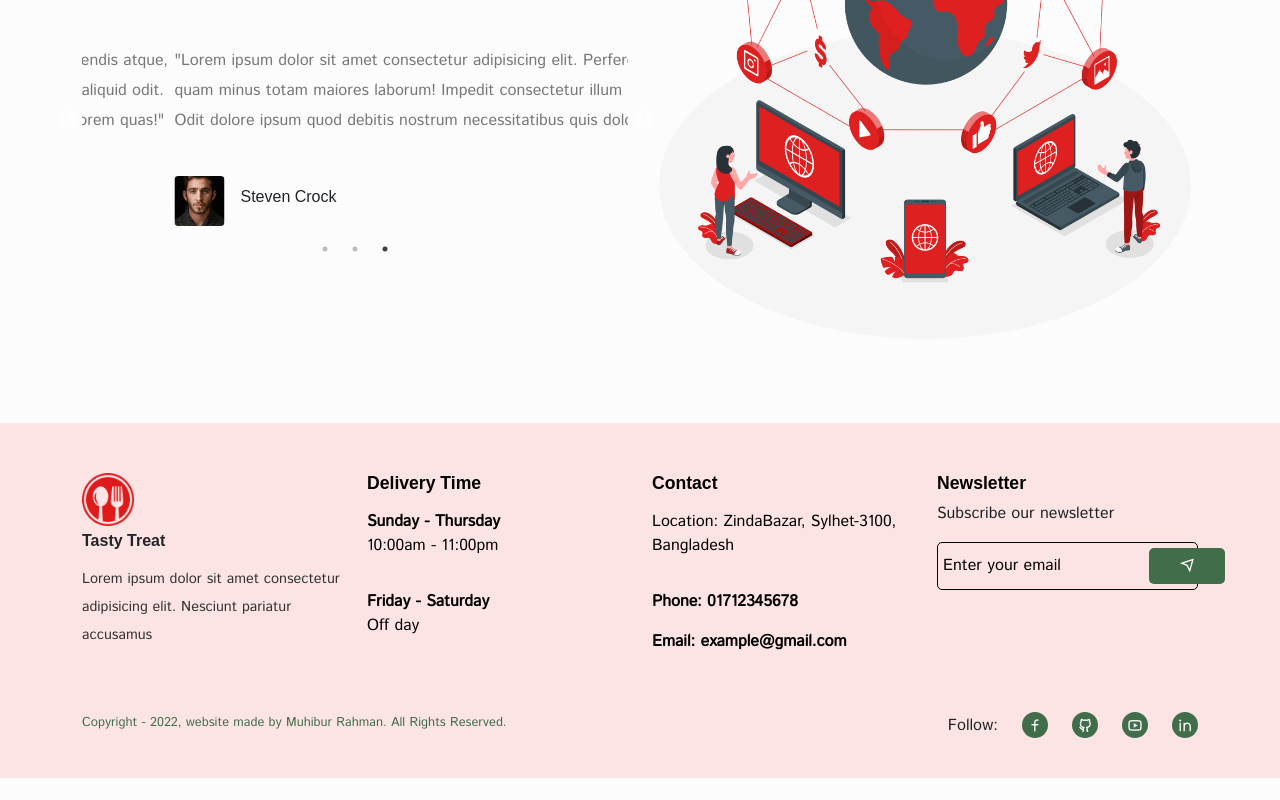
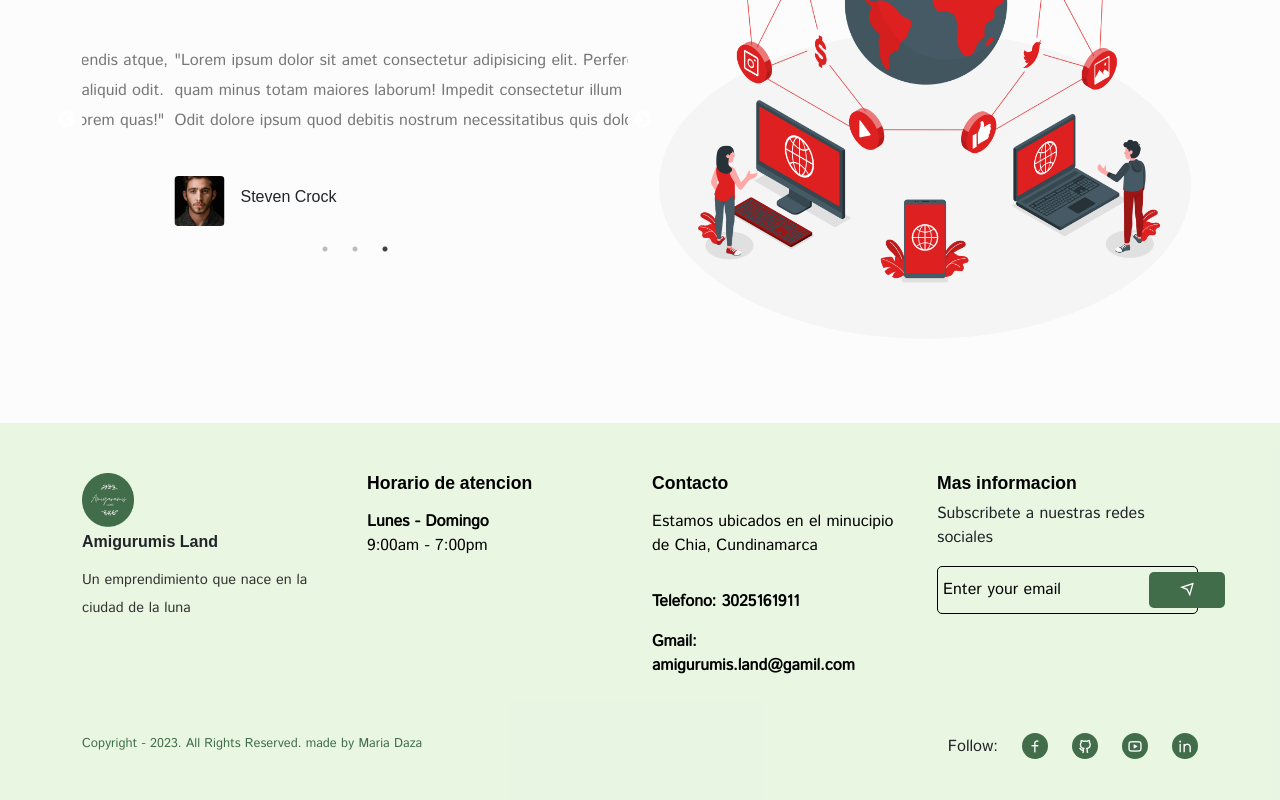
Before and after one commit to Fernanda2209/Amigurumis.Land, a React (Create React App) app: page /home in a window 1280 px wide. Shown: the part 4633-5433 px from the top of the page. Before the commit the page ends 5411 px from the top, so only its background shows below. Built offline with nearby package versions, Linux system fonts and the light colour scheme; a web font is replaced by a local one.

Commit message:
Footer section and contact part

```diff
--- a/src/components/Footer/Footer.jsx
+++ b/src/components/Footer/Footer.jsx
@@ -1,6 +1,6 @@
 import React from "react";
 import { Container, Row, Col, ListGroup, ListGroupItem } from "reactstrap";
-import logo from "../../assets/images/res-logo.png";
+import logo from "../../assets/images/Logo.png";
 
 import "../../styles/footer.css";
 
@@ -14,48 +14,42 @@ const Footer = () => {
           <Col lg="3" md="4" sm="6">
             <div className=" footer__logo text-start">
               <img src={logo} alt="logo" />
-              <h5>Tasty Treat</h5>
+              <h5>Amigurumis Land</h5>
               <p>
-                Lorem ipsum dolor sit amet consectetur adipisicing elit.
-                Nesciunt pariatur accusamus
+              Un emprendimiento que nace en la ciudad de la luna
               </p>
             </div>
           </Col>
 
           <Col lg="3" md="4" sm="6">
-            <h5 className="footer__title">Delivery Time</h5>
+            <h5 className="footer__title">Horario de atencion</h5>
             <ListGroup className="deliver__time-list">
               <ListGroupItem className=" delivery__time-item border-0 ps-0">
-                <span>Sunday - Thursday</span>
-                <p>10:00am - 11:00pm</p>
-              </ListGroupItem>
-
-              <ListGroupItem className=" delivery__time-item border-0 ps-0">
-                <span>Friday - Saturday</span>
-                <p>Off day</p>
+                <span>Lunes - Domingo</span>
+                <p>9:00am - 7:00pm</p>
               </ListGroupItem>
             </ListGroup>
           </Col>
 
           <Col lg="3" md="4" sm="6">
-            <h5 className="footer__title">Contact</h5>
+            <h5 className="footer__title">Contacto</h5>
             <ListGroup className="deliver__time-list">
               <ListGroupItem className=" delivery__time-item border-0 ps-0">
-                <p>Location: ZindaBazar, Sylhet-3100, Bangladesh</p>
+                <p>Estamos ubicados en el minucipio de Chia, Cundinamarca</p>
               </ListGroupItem>
               <ListGroupItem className=" delivery__time-item border-0 ps-0">
-                <span>Phone: 01712345678</span>
+                <span>Telefono: 3025161911</span>
               </ListGroupItem>
 
               <ListGroupItem className=" delivery__time-item border-0 ps-0">
-                <span>Email: example@gmail.com</span>
+                <span>Gmail: amigurumis.land@gamil.com</span>
               </ListGroupItem>
             </ListGroup>
           </Col>
 
           <Col lg="3" md="4" sm="6">
-            <h5 className="footer__title">Newsletter</h5>
-            <p>Subscribe our newsletter</p>
+            <h5 className="footer__title">Mas informacion</h5>
+            <p>Subscribete a nuestras redes sociales</p>
             <div className="newsletter">
               <input type="email" placeholder="Enter your email" />
               <span>
@@ -68,8 +62,8 @@ const Footer = () => {
         <Row className="mt-5">
           <Col lg="6" md="6">
             <p className="copyright__text">
-              Copyright - 2022, website made by Muhibur Rahman. All Rights
-              Reserved.
+              Copyright - 2023. All Rights
+              Reserved. made by Maria Daza
             </p>
           </Col>
           <Col lg="6" md="6">
--- a/src/styles/footer.css
+++ b/src/styles/footer.css
@@ -1,7 +1,7 @@
 .footer {
   padding-top: 50px;
   padding-bottom: 30px;
-  background: #fde4e4;
+  background: #d0eec477;
 }
 
 .footer__logo img {
```
